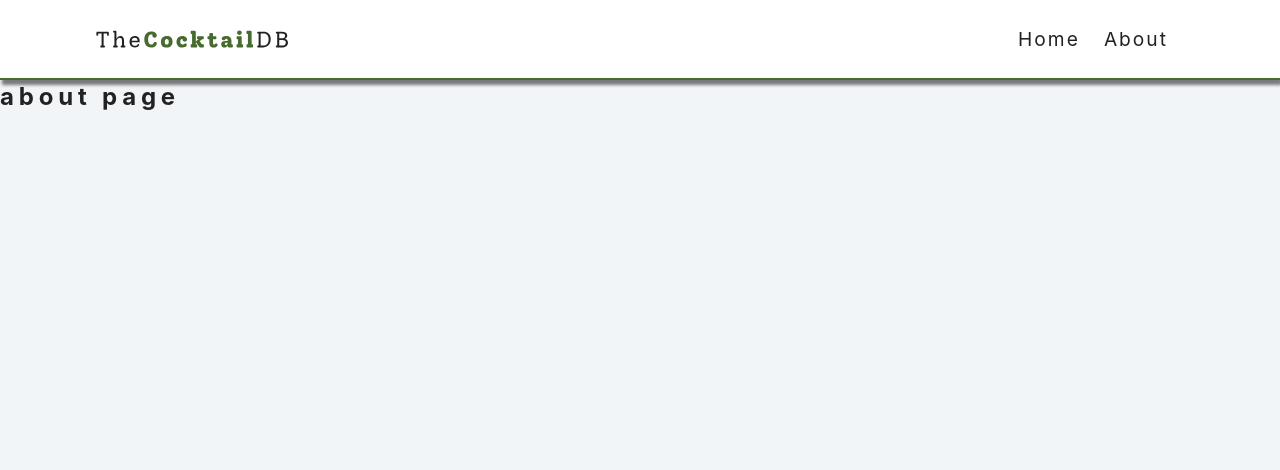
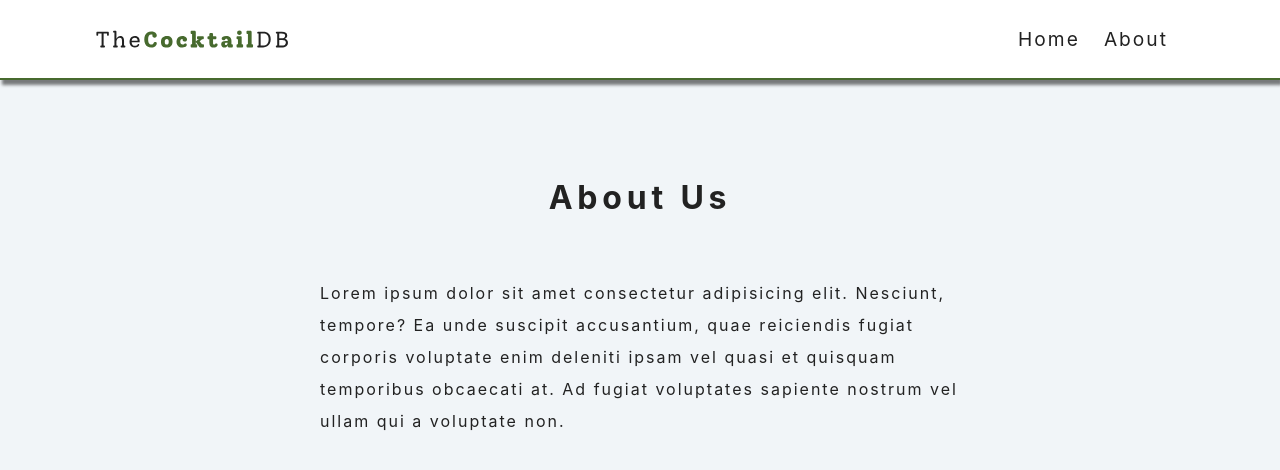
Before and after one commit to nfragiskatos/React-Cocktails, a React (Create React App) app: page /about in a window 1280 px wide. Shown: the top 470 px of the page. Built offline with nearby package versions, Linux system fonts and the light colour scheme.

Commit message:
About page implementation

```diff
--- a/src/pages/About.js
+++ b/src/pages/About.js
@@ -1,11 +1,16 @@
-import React from 'react'
+import React from 'react';
 
 const About = () => {
-  return (
-    <div>
-      <h2>about page</h2>
-    </div>
-  )
-}
+	return (
+		<section className="section about-section">
+			<h1 className="section-title">about us</h1>
+			<p>
+				Lorem ipsum dolor sit amet consectetur adipisicing elit. Nesciunt, tempore? Ea unde suscipit
+				accusantium, quae reiciendis fugiat corporis voluptate enim deleniti ipsam vel quasi et quisquam
+				temporibus obcaecati at. Ad fugiat voluptates sapiente nostrum vel ullam qui a voluptate non.
+			</p>
+		</section>
+	);
+};
 
-export default About
+export default About;
```
